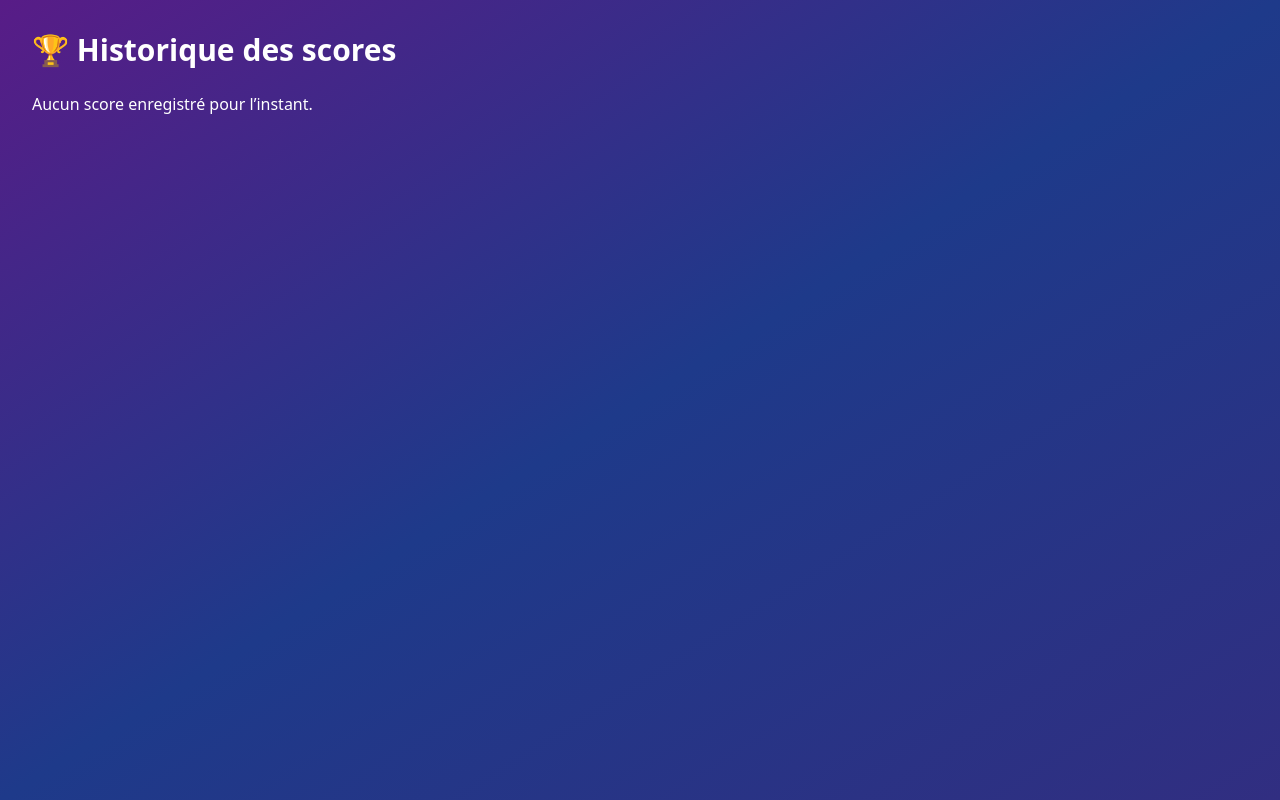
After one commit to SamyLH/PHPGIT, a PHP site: page /historique.php in a window 1280 px wide. The commit adds this page. Run offline with PHP 8.4, Linux system fonts and the light colour scheme; some libraries are stand-ins or nearby versions.

Commit message:
VOici le projet du jour2

```diff
--- /dev/null
+++ b/historique.php
@@ -0,0 +1,46 @@
+<?php
+// historique.php - Affiche les scores passés
+
+$historique = [];
+if (file_exists("scores.json")) {
+    $contenu = file_get_contents("scores.json");
+    $historique = json_decode($contenu, true) ?? [];
+}
+?>
+
+<!DOCTYPE html>
+<html lang="fr">
+<head>
+  <meta charset="UTF-8">
+  <title>Historique des scores - QuizMusic 🎵</title>
+  <script src="https://cdn.tailwindcss.com"></script>
+</head>
+<body class="bg-gradient-to-br from-purple-900 via-blue-900 to-indigo-900 min-h-screen text-white p-8">
+  <h1 class="text-3xl font-bold mb-6">🏆 Historique des scores</h1>
+
+  <?php if (empty($historique)): ?>
+      <p>Aucun score enregistré pour l’instant.</p>
+  <?php else: ?>
+      <table class="w-full border border-purple-400 text-left bg-white text-gray-800 rounded-xl overflow-hidden">
+          <thead class="bg-purple-600 text-white">
+              <tr>
+                  <th class="p-3">Joueur</th>
+                  <th class="p-3">Thème</th>
+                  <th class="p-3">Score</th>
+                  <th class="p-3">Date</th>
+              </tr>
+          </thead>
+          <tbody>
+              <?php foreach ($historique as $score): ?>
+              <tr class="border-t">
+                  <td class="p-3"><?php echo htmlspecialchars($score['joueur']); ?></td>
+                  <td class="p-3"><?php echo htmlspecialchars($score['theme']); ?></td>
+                  <td class="p-3"><?php echo $score['score'] . "/" . $score['total']; ?></td>
+                  <td class="p-3"><?php echo $score['date']; ?></td>
+              </tr>
+              <?php endforeach; ?>
+          </tbody>
+      </table>
+  <?php endif; ?>
+</body>
+</html>
--- /dev/null
+++ b/upload_form.html
@@ -0,0 +1,6 @@
+<form method="POST" enctype="multipart/form-data" action="upload.php">
+    <label for="pochette">Choisir une pochette :</label><br>
+    <input type="file" name="pochette" accept="image/*" required>
+    <br><br>
+    <input type="submit" value="Uploader">
+</form>
```
Also changed, not shown: resultat.php (+25 -0 lines), upload.php (added, +36 -0 lines).
